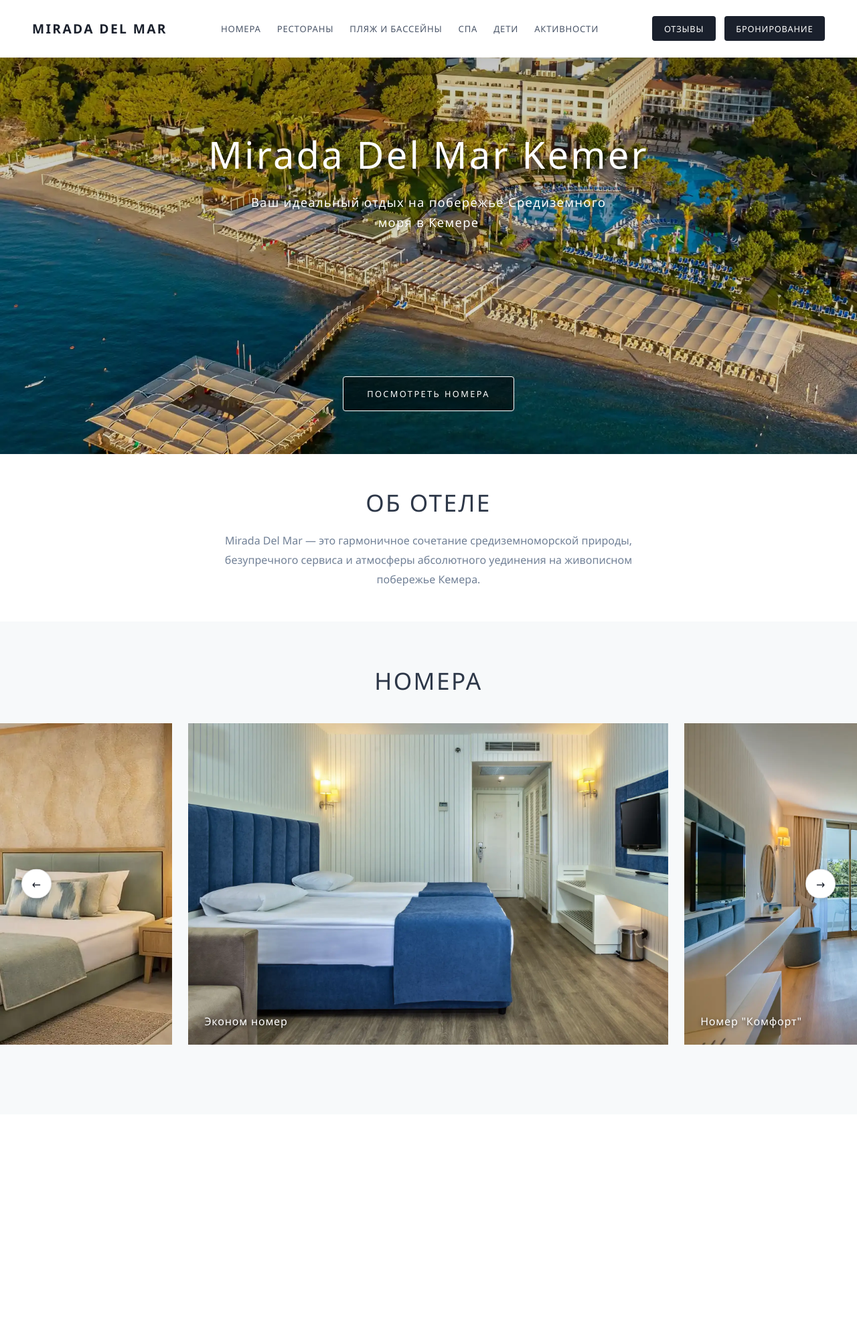
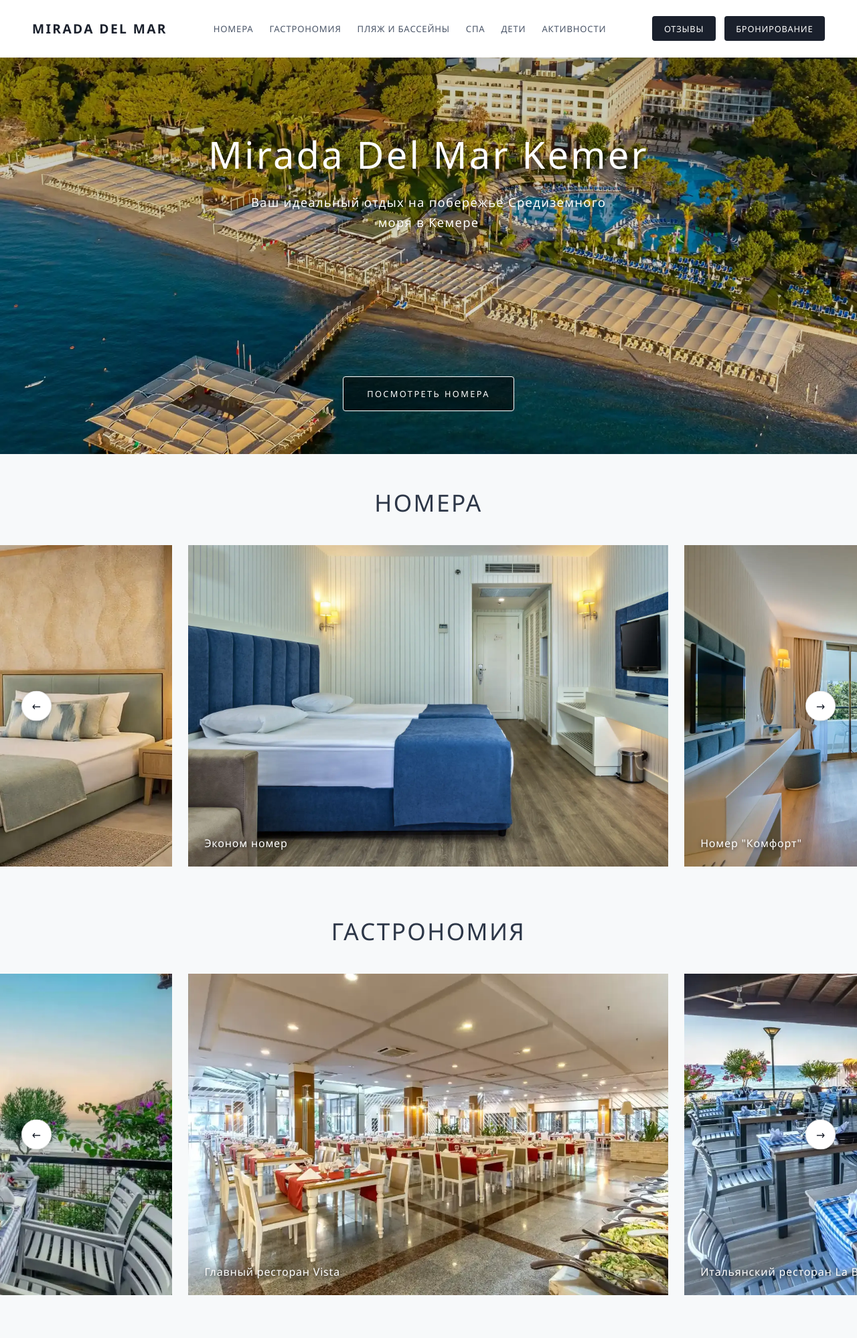
Before and after one commit to dmitry08-pyth/mirada_del_mar, a Python web app: template templates/index.html in a window 1280 px wide. Shown: the whole page at 67% size. Before the commit the page ends 1560 px from the top, so only its background shows below. Run offline with Jinja, Linux system fonts and the light colour scheme; the template is opened without the code that fills it, so the values that code supplies are empty.

Commit message:
feat: add gastronomy slider section and support multiple sliders

```diff
--- a/static/script.js
+++ b/static/script.js
@@ -1,11 +1,11 @@
-const wrapper = document.querySelector('.slider-wrapper');
-
-if (wrapper) {
+document.querySelectorAll('.slider-wrapper').forEach((wrapper) => {
     const track = wrapper.querySelector('.slider-track');
     const prevBtn = wrapper.querySelector('.prev-btn');
     const nextBtn = wrapper.querySelector('.next-btn');
 
     const originalCards = Array.from(track.querySelectorAll('.slide-card'));
+    if (originalCards.length === 0) return;
+
     const firstClone = originalCards[0].cloneNode(true);
     const lastClone = originalCards[originalCards.length - 1].cloneNode(true);
 
@@ -60,4 +60,4 @@ if (wrapper) {
     window.addEventListener('resize', () => {
         track.scrollLeft = getStep() * currentIndex;
     });
-}
+});
--- a/static/style.css
+++ b/static/style.css
@@ -178,9 +178,13 @@ header {
    Секция-витрина со слайдером (Номера и др.)
    ========================================== */
 .showcase {
-    padding: 4rem 0;
+    padding: 3rem 0 1.5rem 0; /* Сверху 3rem, снизу всего 1.5rem — секции встанут плотнее */
     background-color: #f7f9fa;
     text-align: center;
+}
+
+.showcase:last-of-type {
+    padding-bottom: 4rem; /* Последней секции на странице оставим нормальный отступ снизу */
 }
 
 .showcase h2 {
@@ -196,7 +200,7 @@ header {
 .slider-wrapper {
     position: relative;
     width: 100%;
-    margin-bottom: 2.5rem;
+    margin-bottom: 0; /* Убрали лишний отступ под слайдером, раз кнопки нет */
 }
 
 /* Горизонтальная лента карточек */
--- a/templates/index.html
+++ b/templates/index.html
@@ -13,7 +13,7 @@
 
     <nav class="nav-menu">
       <a href="D:/mirada_del_mar/templates/rooms">Номера</a>
-      <a href="D:/mirada_del_mar/templates/restautants">Рестораны</a>
+      <a href="D:/mirada_del_mar/templates/gastronomy">Гастрономия</a>
       <a href="D:/mirada_del_mar/templates/beach_and_pools">Пляж и бассейны</a>
       <a href="D:/mirada_del_mar/templates/spa">СПА</a>
       <a href="D:/mirada_del_mar/templates/kids">Дети</a>
@@ -26,21 +26,15 @@
     </div>
   </header>
 
-
   <main>
-
+    <!-- HERO секция-->
     <section class="hero">
       <h1>Mirada Del Mar Kemer</h1>
       <p>Ваш идеальный отдых на побережье Средиземного моря в Кемере</p>
       <a href="D:/mirada_del_mar/templates/rooms" class="btn">Посмотреть номера</a>
     </section>
 
-    <section class="about">
-      <h2>Об отеле</h2>
-      <p>Mirada Del Mar — это гармоничное сочетание средиземноморской природы, безупречного сервиса и атмосферы абсолютного уединения на
-      живописном побережье Кемера.</p>
-    </section>
-
+    <!-- НОМЕРА -->
     <section class="showcase">
       <h2>Номера</h2>
 
@@ -49,23 +43,51 @@
 
         <div class="slider-track">
           <div class="slide-card">
-            <img src="D:/mirada_del_mar/static/images/eco-room-1.jpg" alt="Эконом номер">
+            <img src="D:/mirada_del_mar/static/images/rooms/eco-room-1.jpg" alt="Эконом номер">
             <span class="slide-caption">Эконом номер</span>
           </div>
 
           <div class="slide-card">
-            <img src="D:/mirada_del_mar/static/images/comfort-room-1.jpg" alt='Номер "Комфорт"'>
+            <img src="D:/mirada_del_mar/static/images/rooms/comfort-room-1.jpg" alt='Номер "Комфорт"'>
             <span class="slide-caption">Номер "Комфорт"</span>
           </div>
 
           <div class="slide-card">
-            <img src="D:/mirada_del_mar/static/images/family-room-1.jpg" alt="Семейный номер">
+            <img src="D:/mirada_del_mar/static/images/rooms/family-room-1.jpg" alt="Семейный номер">
             <span class="slide-caption">Семейный номер</span>
           </div>
 
           <div class="slide-card">
-            <img src="D:/mirada_del_mar/static/images/garden-chalet-1.jpg" alt="Garden Chalet">
+            <img src="D:/mirada_del_mar/static/images/rooms/garden-chalet-1.jpg" alt="Garden Chalet">
             <span class="slide-caption">Garden Chalet</span>
+          </div>
+        </div>
+
+        <button class="slider-btn next-btn">&#8594;</button>
+      </div>
+    </section>
+
+    <!-- ГАСТРОНОМИЯ -->
+    <section class="showcase">
+      <h2>Гастрономия</h2>
+
+      <div class="slider-wrapper">
+        <button class="slider-btn prev-btn">&#8592;</button>
+
+        <div class="slider-track">
+          <div class="slide-card">
+            <img src="D:/mirada_del_mar/static/images/gastronomy/vista-main-restaurant.jpg" alt="Главный ресторан Vista">
+            <span class="slide-caption">Главный ресторан Vista</span>
+          </div>
+
+          <div class="slide-card">
+            <img src="D:/mirada_del_mar/static/images/gastronomy/italian-restaurant-la-brezza.jpg" alt="Итальянский ресторан La Brezza">
+            <span class="slide-caption">Итальянский ресторан La Brezza</span>
+          </div>
+
+          <div class="slide-card">
+            <img src="D:/mirada_del_mar/static/images/gastronomy/turquesa-fish.jpg" alt="Turquesa Fish">
+            <span class="slide-caption">Turquesa Fish</span>
           </div>
         </div>
 
```
Also changed, not shown: static/images/gastronomy/italian-restaurant-la-brezza.jpg (added), static/images/gastronomy/turquesa-fish.jpg (added), static/images/gastronomy/vista-main-restaurant.jpg (added), static/images/rooms/comfort-room-1.jpg (renamed from static/images/comfort-room-1.jpg), static/images/rooms/eco-room-1.jpg (renamed from static/images/eco-room-1.jpg), static/images/rooms/family-room-1.jpg (renamed from static/images/family-room-1.jpg), static/images/rooms/garden-chalet-1.jpg (renamed from static/images/garden-chalet-1.jpg).
